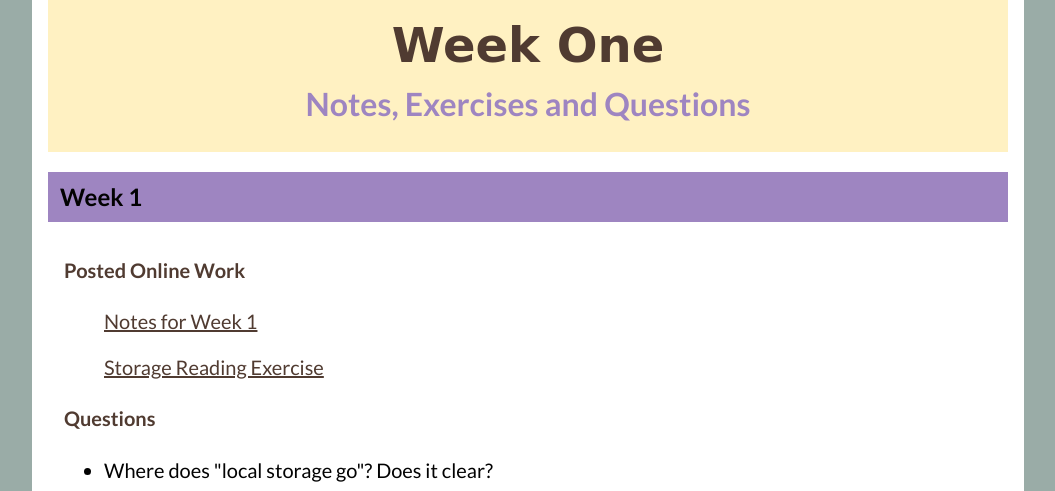
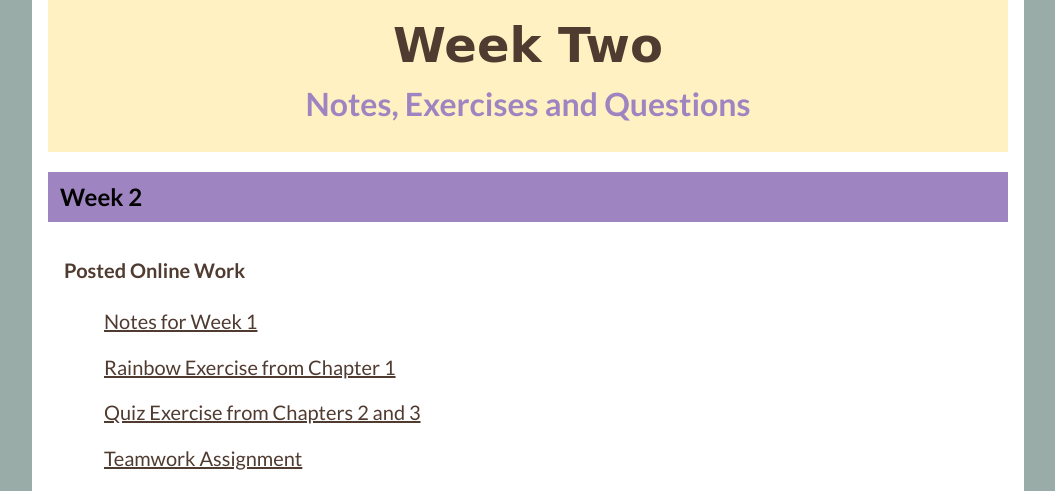
Before and after one commit to aleshana/WDD-330-Portfolio, a plain HTML site: page week02/index.html in a window 1280 px wide. Shown: the part 297-788 px from the top of the page, without its empty margins (112-1167 px from the left). Drawn offline with Linux system fonts and the light colour scheme; a web font is replaced by a local one.

Commit message:
Week two index update

```diff
--- a/week02/index.html
+++ b/week02/index.html
@@ -18,7 +18,7 @@
 
     <img class= "logoImg" src = "../images/currentSeason.jpg" alt = "Mountains and Sunflowers">
     <div class = "titleBar">
-        <h1 class = "headerTitle">Week One</h1>
+        <h1 class = "headerTitle">Week Two</h1>
         <h3 class = "tagline">Notes, Exercises and Questions</h3>
     </div>
 
@@ -27,12 +27,14 @@
 <main>
 
 
-    <h2 class ="week01">Week 1</h2>
+    <h2 class ="week01">Week 2</h2>
     <section>
     <h4>Posted Online Work</h4>
     <ol>
-        <li><a href = "notes_week01.pdf">Notes for Week 1</a></li>
-        <li><a href = "story_editor.html">Storage Reading Exercise</a></li>
+        <li><a href = "notes_week02.pdf">Notes for Week 1</a></li>
+        <li><a href = "rainbow/index.html">Rainbow Exercise from Chapter 1</a></li>
+        <li><a href = "quiz/index.html">Quiz Exercise from Chapters 2 and 3</a></li>
+        <li><a href = "group/index.html">Teamwork Assignment</a></li>
     </ol>
 
 
```
Also changed, not shown: 1 other file.
